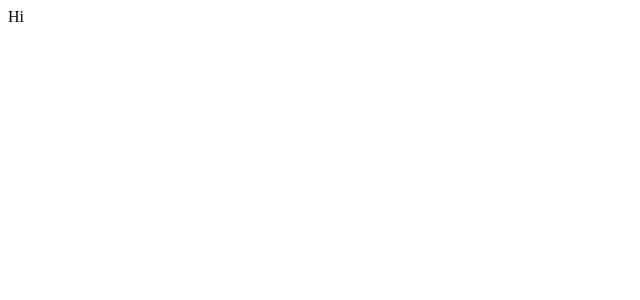
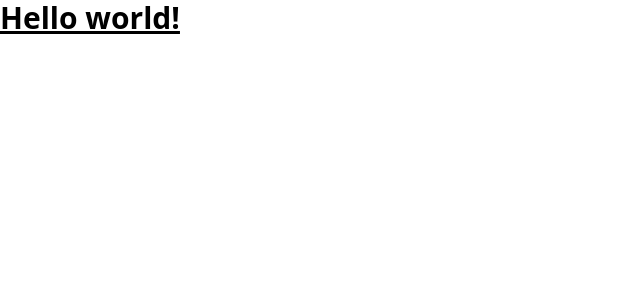
Before and after one commit to redbayoub/auction-web, a Nuxt app: page / in a window 1280 px wide. Shown: the top 300 px of the page, without its empty margins (0-640 px from the left). Built offline with nearby package versions, Linux system fonts and the light colour scheme.

Commit message:
add tailwindcss

```diff
--- /dev/null
+++ b/assets/css/main.css
@@ -0,0 +1,3 @@
+@tailwind base;
+@tailwind components;
+@tailwind utilities;
--- a/nuxt.config.js
+++ b/nuxt.config.js
@@ -18,7 +18,9 @@ export default {
   },
 
   // Global CSS: https://go.nuxtjs.dev/config-css
-  css: [],
+  css: [
+    '@/assets/css/main.css',
+  ],
 
   // Plugins to run before rendering page: https://go.nuxtjs.dev/config-plugins
   plugins: [],
@@ -27,7 +29,9 @@ export default {
   components: true,
 
   // Modules for dev and build (recommended): https://go.nuxtjs.dev/config-modules
-  buildModules: [],
+  buildModules: [
+    '@nuxt/postcss8',
+  ],
 
   // Modules: https://go.nuxtjs.dev/config-modules
   modules: [
@@ -42,5 +46,12 @@ export default {
   },
 
   // Build Configuration: https://go.nuxtjs.dev/config-build
-  build: {},
+  build: {
+    postcss: {
+      plugins: {
+        tailwindcss: {},
+        autoprefixer: {},
+      },
+    },
+  },
 }
--- a/package.json
+++ b/package.json
@@ -20,7 +20,11 @@
     "vue-template-compiler": "^2.7.10"
   },
   "devDependencies": {
+    "@nuxt/postcss8": "^1.1.3",
+    "autoprefixer": "^10.4.13",
     "eslint-config-prettier": "^8.5.0",
-    "prettier": "^2.7.1"
+    "postcss": "^8.4.20",
+    "prettier": "^2.7.1",
+    "tailwindcss": "^3.2.4"
   }
 }
--- a/pages/index.vue
+++ b/pages/index.vue
@@ -1,5 +1,5 @@
 <template>
-  <div>Hi</div>
+  <h1 class="text-3xl font-bold underline">Hello world!</h1>
 </template>
 
 <script>
--- /dev/null
+++ b/tailwind.config.js
@@ -0,0 +1,14 @@
+/** @type {import('tailwindcss').Config} */
+module.exports = {
+  content: [
+    "./components/**/*.{js,vue,ts}",
+    "./layouts/**/*.vue",
+    "./pages/**/*.vue",
+    "./plugins/**/*.{js,ts}",
+    "./nuxt.config.{js,ts}",
+  ],
+  theme: {
+    extend: {},
+  },
+  plugins: [],
+}
```
Also changed, not shown: 1 other file (tests, documents, lock files or other folders).
